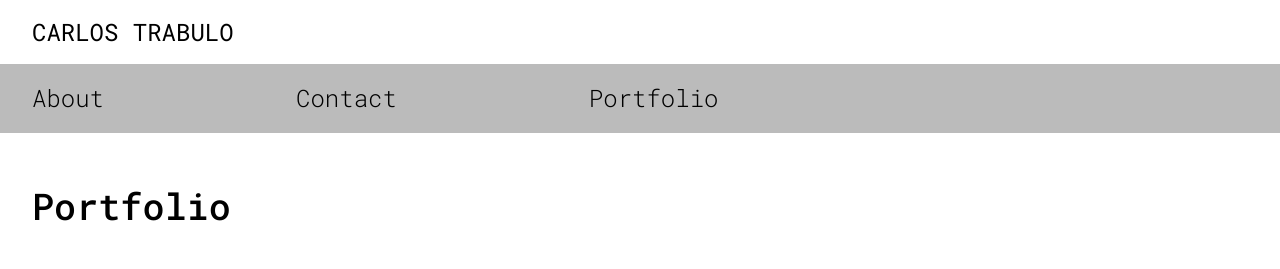
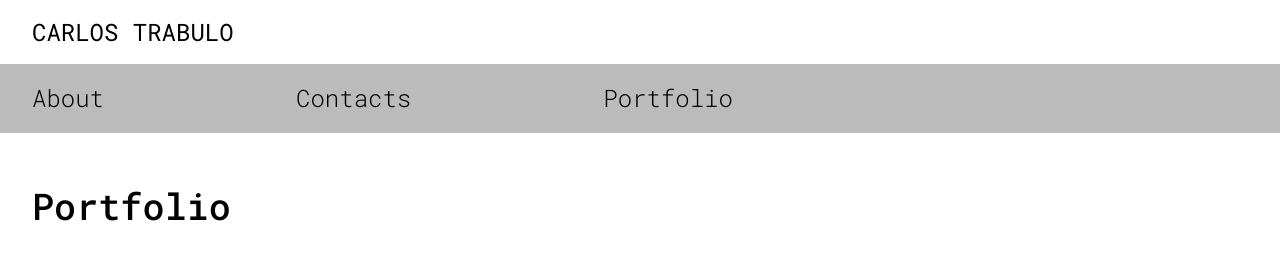
Before and after one commit to carlostrabulo/projeto, a Jekyll site: the page built from portfolio.html, in a window 1280 px wide. Shown: the top 269 px of the page. Built offline with Jekyll 4.4.1, drawn with Linux system fonts in a browser that asks for light colours.

Commit message:
small changes

```diff
--- a/_data/navigation.yml
+++ b/_data/navigation.yml
@@ -1,6 +1,6 @@
 - link: /about
   name: About
 - link: /contacts
-  name: Contact
+  name: Contacts
 - link: /portfolio
   name: Portfolio
--- a/index.html
+++ b/index.html
@@ -3,5 +3,5 @@
 title: "Home"
 ---
 
-<h2>Hello, Welcome to my website!</h2>
+<h2>Hello, welcome to my website!</h2>
 <p>Here you can find some highlights of the work I have produced so far. I hope you like it! :)</p>
```
